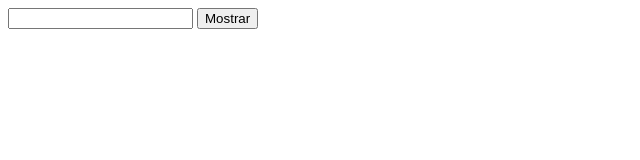
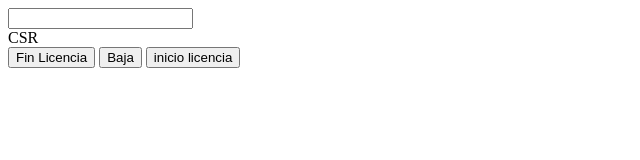
Before and after one commit to federico-batalla/Laburo, a plain HTML site: page index.html in a window 1280 px wide. Shown: the whole page, without its empty margins (0-640 px from the left). Drawn offline with Linux system fonts and the light colour scheme.

Commit message:
html listo

```diff
--- a/index.html
+++ b/index.html
@@ -5,16 +5,35 @@
     <meta charset="UTF-8">
     <meta http-equiv="X-UA-Compatible" content="IE=edge">
     <meta name="viewport" content="width=device-width, initial-scale=1.0">
+    <link rel="stylesheet" href="style.css">
     <title>Laburoo</title>
 
 </head>
 
 <body>
     <div>
-        <input type="text">
-        <button>Mostrar</button>
+        <div>
+            <input type="text">
+        </div>
+        <div class="column">
+            <div>
+                <Label>CSR</Label>
+            </div>
+            <div>
+                <button>Fin Licencia</button>
+                <button>Baja </button>
+                <button>inicio licencia</button>
+            </div>
+
+
+        </div>
+        <div>
+
+        </div>
     </div>
+    <div>
 
+    </div>
     <script src="script.js"></script>
 </body>
 
--- /dev/null
+++ b/style.css
@@ -0,0 +1,9 @@
+.row{
+    display: flex;
+    flex-direction: row;
+}
+
+.column{
+    display: flex;
+    flex-direction: column;
+}
```
